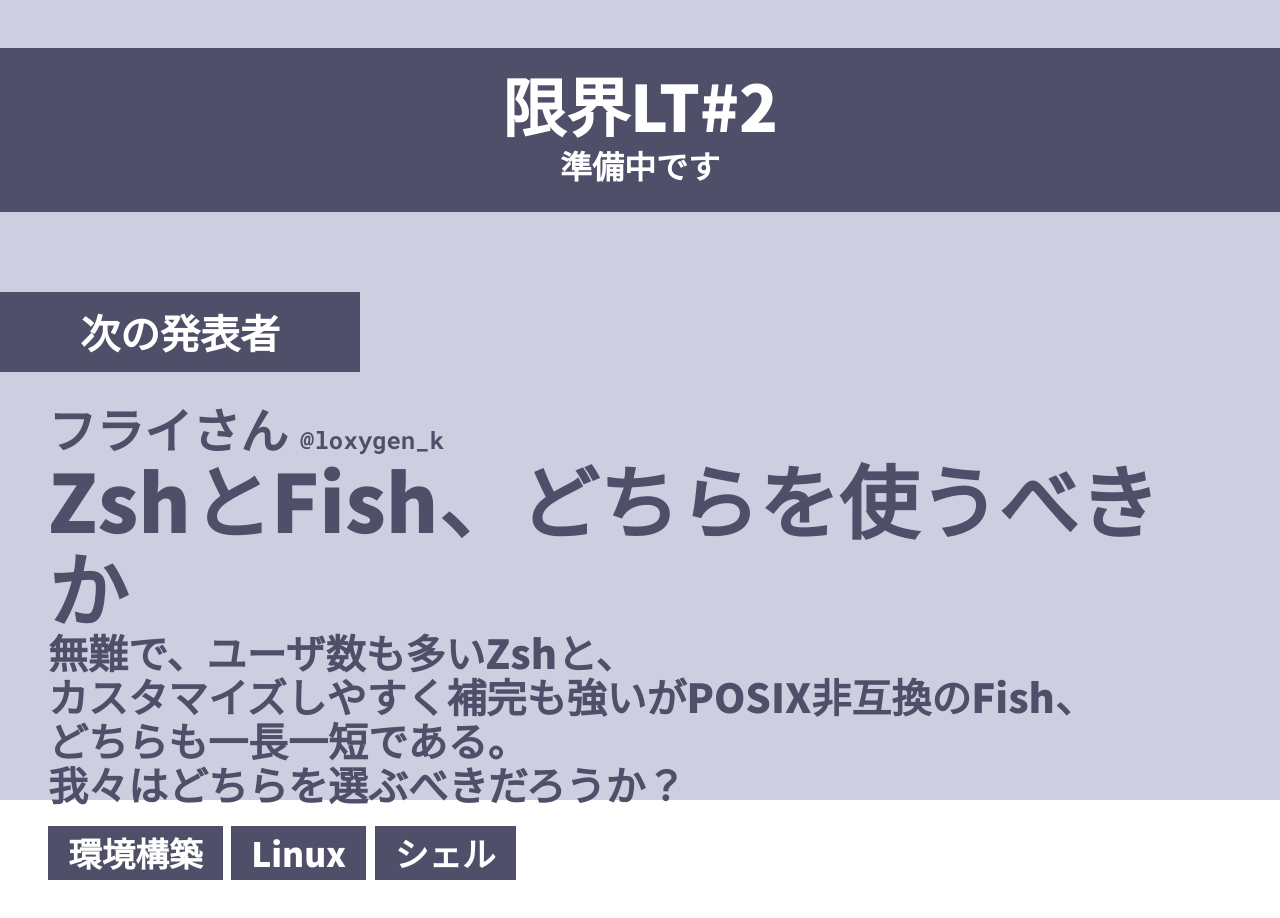
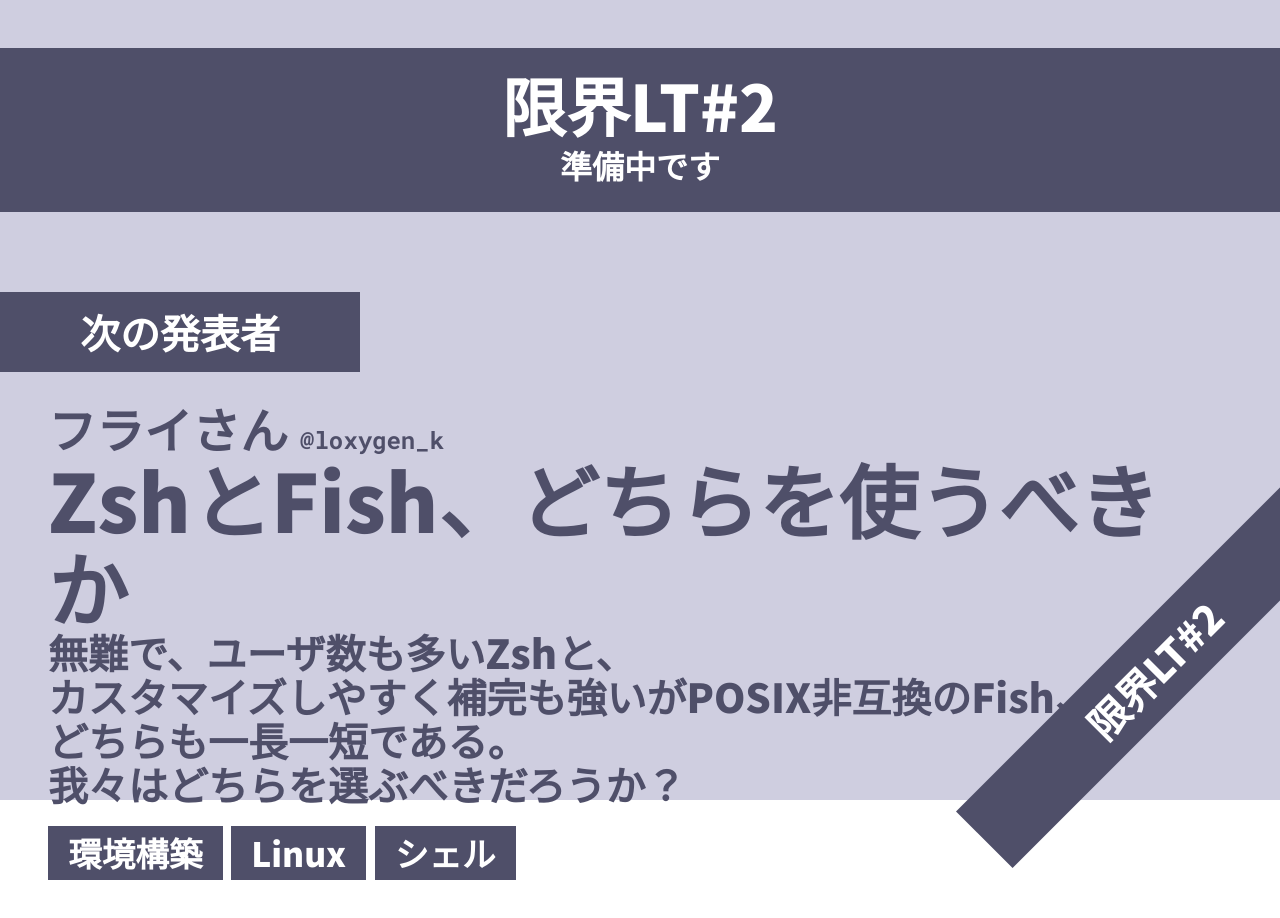
Before and after one commit to loxygenK/sugoi-lt-time-viewer, a React app: page / in a window 1280 px wide. Shown: the top 918 px of the page. Built offline with nearby package versions, Linux system fonts and the light colour scheme; the HTML template or start-up script is replaced by a standard one.

Commit message:
†追加† できちゃ！！！！！！！！！！！！！！！！

```diff
--- a/src/comps/LTTimeViewer.tsx
+++ b/src/comps/LTTimeViewer.tsx
@@ -3,6 +3,7 @@ import React from "react";
 import styled from "styled-components";
 import { TitleBand } from "./TitleBand";
 import { PresentationInfo } from "./PresentationInfo";
+import { PresentationBand } from "./PresentationBand";
 
 const LTTimeViewerRoot = styled.div`
   box-sizing: border-box;
@@ -19,6 +20,8 @@ export class LTTimeViewer extends React.Component<LTTimeViewerProps> {
       <LTTimeViewerRoot>
         <TitleBand title={this.props.ltData.title} subTitle={this.props.ltData.subTitle} />
         <PresentationInfo presentation={this.props.ltData.detail} />
+
+        <PresentationBand bandText={this.props.ltData.title} />
       </LTTimeViewerRoot>
     );
   }
```
